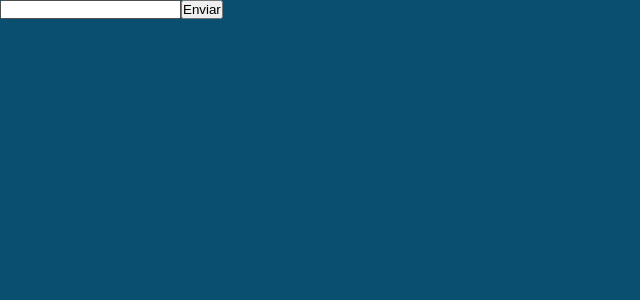
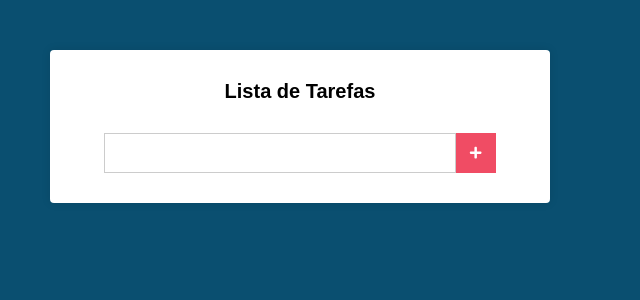
Before and after one commit to f-mtz/React, a React (Create React App) app in the folder lista-de-tarefas/: page / in a window 1280 px wide. Shown: the top 300 px of the page, without its empty margins (0-640 px from the left). Built offline with nearby package versions, Linux system fonts and the light colour scheme; the HTML template or start-up script is replaced by a standard one.

Commit message:
Melhorando a sintaxe e estilizando o component

```diff
--- a/lista-de-tarefas/package.json
+++ b/lista-de-tarefas/package.json
@@ -8,6 +8,7 @@
     "@testing-library/user-event": "^12.2.0",
     "react": "^17.0.1",
     "react-dom": "^17.0.1",
+    "react-icons": "^3.11.0",
     "react-scripts": "4.0.0",
     "web-vitals": "^0.2.4"
   },
--- /dev/null
+++ b/lista-de-tarefas/src/components/Main.css
@@ -0,0 +1,39 @@
+.main {
+    background: #fff;
+    padding: 30px;
+    margin: 50px;
+    max-width: 500px;
+    border-radius: 4px;
+    box-shadow: 0 0 10px rgba(0, 0, 0, 0.1);
+}
+
+.main h1 {
+    font-size: 20px;
+    text-align: center;
+}
+
+.form {
+    margin-top: 30px;
+    display: flex;
+    align-items: center;
+    justify-content: center;
+}
+
+.form input[type="text"] {
+    height: 40px;
+    padding: 0 20px;
+    font-size: 20px;
+    border: 1px solid #ccc;
+    min-width: 80%;
+}
+
+.form button[type="submit"] {
+    border: none;
+    height: 40px;
+    width: 40px;
+    background: #f04c64;
+    color: #fff;
+    display: flex;
+    align-items: center;
+    justify-content: center;
+}
--- a/lista-de-tarefas/src/components/Main.js
+++ b/lista-de-tarefas/src/components/Main.js
@@ -1,17 +1,15 @@
 import React, { Component } from 'react';
+import './Main.css';
+
+// Form
+import { FaPlus } from 'react-icons/fa';
 
 export default class Main extends Component {
-  constructor(props) {
-    super(props);
+  state = {
+    novaTarefa: '',
+  };
 
-    this.state = {
-      novaTarefa: '',
-    };
-
-    this.inputMudou = this.inputMudou.bind(this);
-  }
-
-  inputMudou(e) {
+  handleChange = (e) => {
     this.setState({
       novaTarefa: e.target.value,
     });
@@ -21,10 +19,18 @@ export default class Main extends Component {
     const { novaTarefa } = this.state;
     return (
       <div className="main">
-        <h1>{ novaTarefa }</h1>
-        <form action="#">
-          <input onChange={this.inputMudou} type="text" />
-          <button type="submit">Enviar</button>
+        <h1>
+          Lista de Tarefas
+        </h1>
+        <form action="#" className="form">
+          <input
+            onChange={this.handleChange}
+            type="text"
+            value={novaTarefa}
+          />
+          <button type="submit">
+            <FaPlus />
+          </button>
         </form>
       </div>
     );
```
Also changed, not shown: lista-de-tarefas/.eslintrc.js, 1 other file (tests, documents, lock files or other folders).
